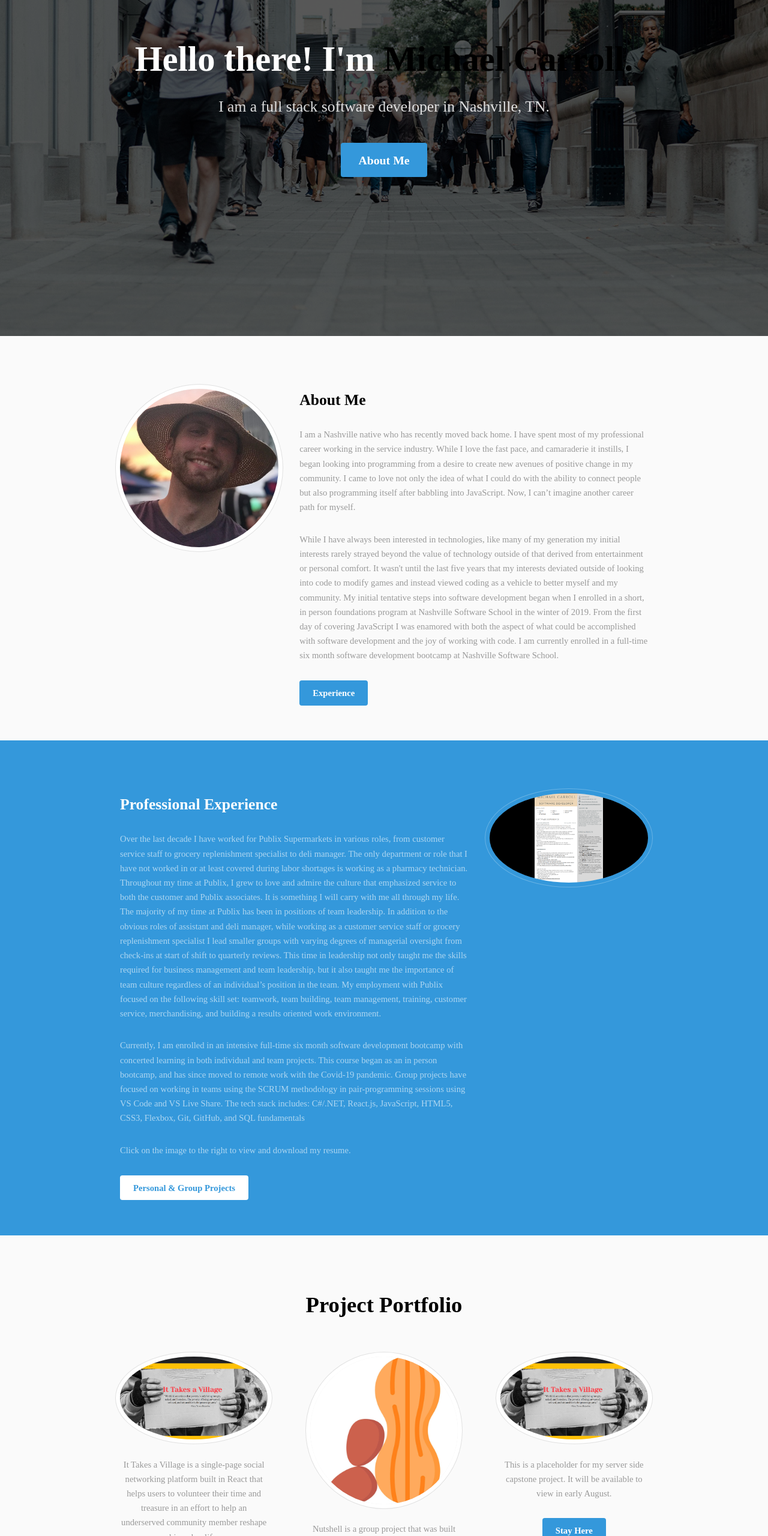
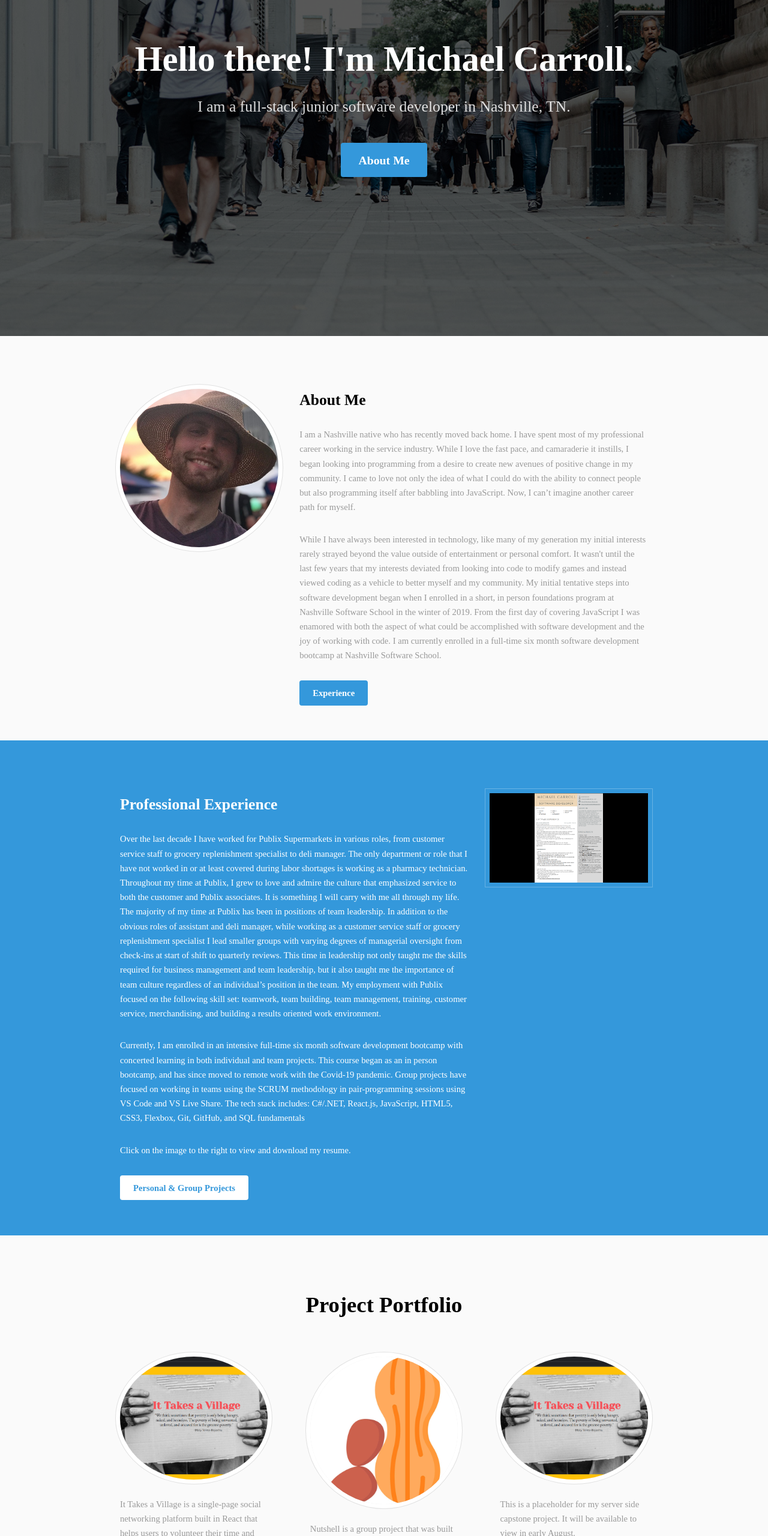
Before and after one commit to Keartroth/keartroth.github.io, a plain HTML site: page index.html in a window 1280 px wide. Shown: the part 240-2800 px from the top of the page at 60% size. Drawn offline with Linux system fonts and the light colour scheme; a web font is replaced by a local one.

Commit message:
minor style fixes

```diff
--- a/assets/css/main.css
+++ b/assets/css/main.css
@@ -58,6 +58,10 @@
 	}
 
 /* Containers */
+
+	#techIconContainer {
+		padding: 5px;
+	}
 
 	.container {
 		margin-left: auto;
@@ -1831,6 +1835,14 @@
 
 	hr {
 		border-bottom-color: rgba(0, 0, 0, 0.1);
+	}
+
+	.projectSynopsis {
+		text-align: left;
+	}
+
+	#experience p {
+		color: white;
 	}
 
 /* Box */
@@ -2452,6 +2464,11 @@
 
 		.icon > .label {
 			display: none;
+		}
+
+		.techIcon {
+			width: 6em;
+			margin: 2rem;
 		}
 
 /* Image */
@@ -3865,7 +3882,7 @@
 /* Footer */
 
 	#footer {
-		padding: 6em 2em 4em 2em;
+		padding: 1rem 1rem 0rem 1rem;
 	}
 
 		#footer > .inner {
--- a/index.html
+++ b/index.html
@@ -23,7 +23,7 @@
 	<!-- Nav -->
 	<nav id="menu">
 		<ul class="links">
-			<li><a href="#banner">Home</a></li>
+			<li><a href="index.html">Home</a></li>
 			<li><a href="#about">About</a></li>
 			<li><a href="#experience">Experience</a></li>
 			<li><a href="#portfolio">Portfolio</a></li>
@@ -36,8 +36,8 @@
 	<section id="banner">
 		<div class="inner">
 			<header>
-				<h1>Hello there! I'm <strong>Michael Carroll.</strong></h1>
-				<p>I am a full stack software developer in Nashville, TN.</p>
+				<h1>Hello there! I'm Michael Carroll.</h1>
+				<p>I am a full-stack junior software developer in Nashville, TN.</p>
 			</header>
 			<a href="#about" class="button big scrolly">About Me</a>
 		</div>
@@ -65,16 +65,16 @@
 							do with the ability to connect people but also programming itself after babbling into
 							JavaScript. Now, I can’t imagine another career path for myself.
 						</p>
-						<p>While I have always been interested in technologies, like many of my generation my initial
-							interests rarely strayed beyond the value of technology outside of that derived from
-							entertainment or personal comfort. It wasn't until the last five years that my interests
-							deviated outside of looking into code to modify games and instead viewed coding as a vehicle
-							to better myself and my community. My initial tentative steps into software development
-							began when I enrolled in a short, in person foundations program at Nashville Software
-							School in the winter of 2019. From the first day of covering JavaScript I was enamored with
-							both the aspect of what could be accomplished with software development and the joy of
-							working with code. I am currently enrolled in a full-time six month software development
-							bootcamp at Nashville Software School.</p>
+						<p>While I have always been interested in technology, like many of my generation my initial
+							interests rarely strayed beyond the value outside of entertainment or personal comfort. It
+							wasn't until the last few years that my interests deviated from looking into code to
+							modify games and instead viewed coding as a vehicle to better myself and my community. My
+							initial tentative steps into software development began when I enrolled in a short, in
+							person foundations program at Nashville Software School in the winter of 2019. From the
+							first day of covering JavaScript I was enamored with both the aspect of what could be
+							accomplished with software development and the joy of working with code. I am currently
+							enrolled in a full-time six month software development bootcamp at Nashville Software
+							School.</p>
 						<a href="#experience" class="button">Experience</a>
 					</div>
 				</div>
@@ -111,8 +111,8 @@
 						<a href="#portfolio" class="button">Personal & Group Projects</a>
 					</div>
 					<div class="col col1 first">
-						<div class="image round fit">
-							<a href="https://keartroth.github.io/assets/MichaelCarrollResume" class="link"><img
+						<div class="image square fit">
+							<a href="https://keartroth.github.io/MichaelCarrollResume" class="link"><img
 									src="images/ResumePhoto.png" alt="photo of and link to resume" /></a>
 						</div>
 					</div>
@@ -129,29 +129,29 @@
 				<div class="flex flex-3">
 					<div class="col align-center">
 						<div class="image round fit">
-							<img src="images/ITAVHome.png" alt="It Takes a Village Screenshot" />
+							<img src="images/ITAVHomeCrop.png" alt="It Takes a Village Screenshot" />
 						</div>
-						<p>It Takes a Village is a single-page social networking platform built in React that helps
-							users to volunteer their time and treasure in an effort to help an underserved community
-							member reshape his or her life.</p>
+						<p class="projectSynopsis">It Takes a Village is a single-page social networking platform built
+							in React that helps users to volunteer their time and treasure in an effort to help an
+							underserved community member reshape his or her life.</p>
 						<a href="https://github.com/Keartroth/It-Takes-A-Village" class="button">GITHUB</a>
 					</div>
 					<div class="col align-center">
 						<div class="image round fit">
 							<img src="images/Nutshell.jpg" alt="Nutshell Icon" />
 						</div>
-						<p>Nutshell is a group project that was built with JavaScript in a remote work environment.
-							Coded mostly in VS Code Liveshare, this application resembles a social media platform that
-							allows users to friend other users and share news articles, events, and messages with
-							others.</p>
+						<p class="projectSynopsis">Nutshell is a group project that was built with JavaScript in a
+							remote work environment. Coded mostly in VS Code Liveshare, this application resembles a
+							social media platform that allows users to connect with others.</p>
 						<a href="https://github.com/nss-day-cohort-39/nutshell-smaragdine-sugar-gliders"
 							class="button">GITHUB</a>
 					</div>
 					<div class="col align-center">
 						<div class="image round fit">
-							<img src="images/ITAVHome.png" alt="It Takes a Village Screenshot" />
+							<img src="images/ITAVHomeCrop.png" alt="It Takes a Village Screenshot" />
 						</div>
-						<p>This is a placeholder for my server side capstone project. It will be available to view in
+						<p class="projectSynopsis">This is a placeholder for my server side capstone project. It will be
+							available to view in
 							early August.</p>
 						<a href="#portfolio" class="button">Stay Here</a>
 					</div>
@@ -160,12 +160,12 @@
 		</section>
 
 		<!-- Technologies Used Section -->
-		<section id="tech" class="wrapper style1">
+		<section id="tech" class="wrapper style2">
 			<div class="inner">
 				<header class="align-center">
 					<h2>Technologies Used</h2>
 				</header>
-				<div class="flex">
+				<div class="flex" id="techIconContainer">
 					<img title="HTML5" class="techIcon" src="images/html5.svg" alt="HTML5 icon" />
 					<img title="CSS3" class="techIcon" src="images/css3.svg" alt="CSS3 icon" />
 					<img title="JavaScript" class="techIcon" src="images/javascript.svg" alt="JavaScript icon" />
@@ -261,8 +261,8 @@
 							</li>
 							<li><a href="mailto:mecarrolljr@tutanota.com" class="icon fa-envelope-open"><span
 										class="label">Email</span></a></li>
-							<li><a href="https://keartroth.github.io/assets/MichaelCarrollResume"
-									class="icon fa-file"><span class="label">Resume</span></a></li>
+							<li><a href="https://keartroth.github.io/MichaelCarrollResume" class="icon fa-file"><span
+										class="label">Resume</span></a></li>
 						</ul>
 					</div>
 				</div>
```
Also changed, not shown: images/ITAVHome.png (deleted), images/ITAVHomeCrop.png (added), 2 other files.
